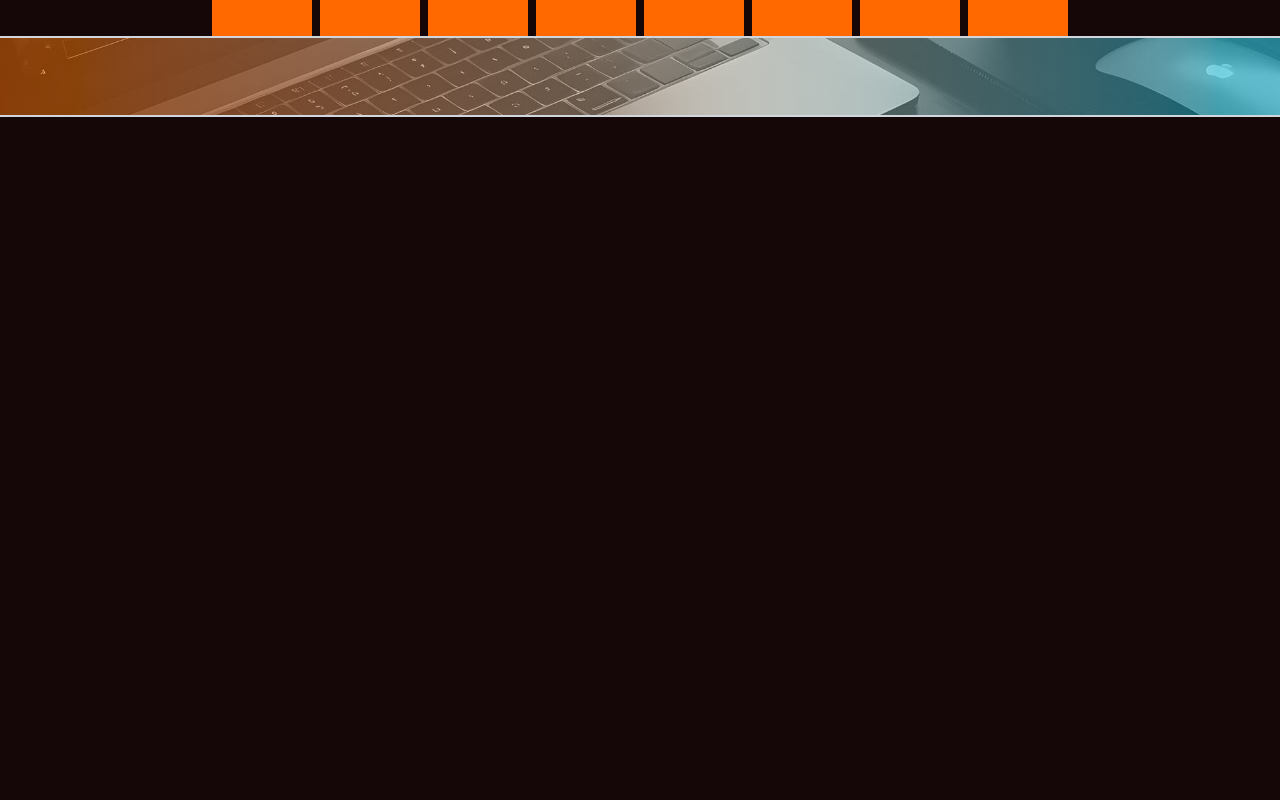
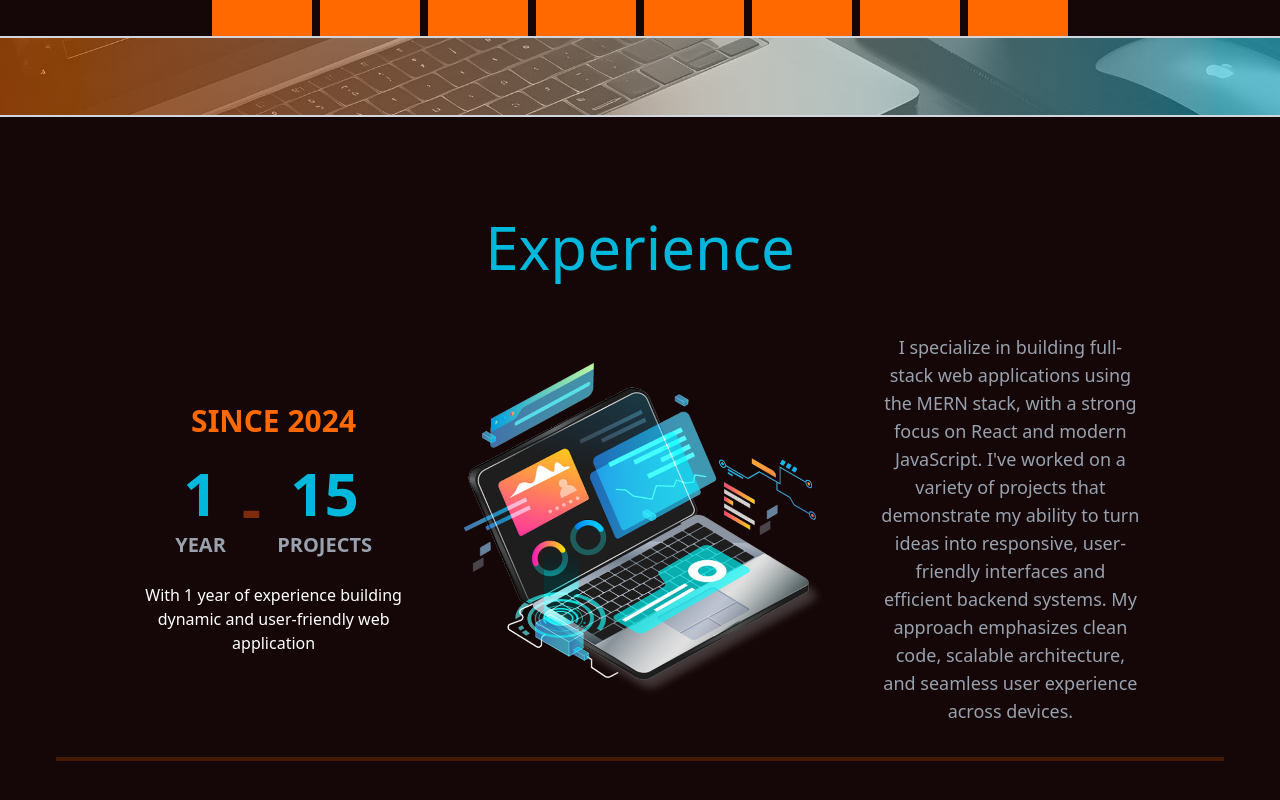
Before and after one commit to Pardeep-pathania/portfolio-website, a React (Vite) app: page / in a window 1280 px wide. Shown: the part 1894-2694 px from the top of the page. Built offline with nearby package versions, Linux system fonts and the light colour scheme.

Commit message:
experience top section completed

```diff
--- a/src/App.jsx
+++ b/src/App.jsx
@@ -7,6 +7,7 @@ import AboutMeMain from './components/about/AboutMeMain'
 import HelperSection from './components/HelperSection'
 import SkillsMain from './components/skillSection/SkillsMain'
 import SubSkills from './components/skillSection/SubSkills'
+import ExperienceMain from './components/experienceSection/ExperienceMain'
 
 const App = () => {
   return (
@@ -18,6 +19,7 @@ const App = () => {
       <AboutMeMain/>
       <SkillsMain/>
       <SubSkills/>
+      <ExperienceMain/>
 
       <HelperSection/>
     </main>
--- /dev/null
+++ b/src/components/experienceSection/AllExperience.jsx
@@ -0,0 +1,11 @@
+import React from 'react'
+
+const AllExperience = () => {
+  return (
+    <div>
+
+    </div>
+  )
+}
+
+export default AllExperience
--- /dev/null
+++ b/src/components/experienceSection/ExperienceInfo.jsx
@@ -0,0 +1,12 @@
+import React from 'react'
+
+const ExperienceInfo = ({number, text}) => {
+  return (
+    <div className='flex flex-col justify-center items-center'>
+      <p className='font-bold text-6xl text-cyan-500'>{number}</p>
+      <p className='font-bold text-xl text-gray-400 uppercase mt-2'>{text}</p>
+    </div>
+  )
+}
+
+export default ExperienceInfo
--- /dev/null
+++ b/src/components/experienceSection/ExperienceMain.jsx
@@ -0,0 +1,17 @@
+import React from 'react'
+import ExperienceText from './ExperienceText'
+import ExperienceTop from './ExperienceTop'
+import AllExperience from './AllExperience'
+
+const ExperienceMain = () => {
+  return (
+    <div id='experience' className='max-w-[1200px] mx-auto px-4 '>
+      <ExperienceText/>
+      <ExperienceTop/>
+      <div className="w-full h-1 mt-4 bg-amber-950"></div>
+      <AllExperience/>
+    </div>
+  )
+}
+
+export default ExperienceMain
--- /dev/null
+++ b/src/components/experienceSection/ExperienceText.jsx
@@ -0,0 +1,11 @@
+import React from 'react'
+
+const ExperienceText = () => {
+  return (
+    <div className='flex flex-col items-center mt-[100px] '>
+      <h2 className='text-6xl text-cyan-500 mb-10'>Experience</h2>
+    </div>
+  )
+}
+
+export default ExperienceText
--- /dev/null
+++ b/src/components/experienceSection/ExperienceTop.jsx
@@ -0,0 +1,16 @@
+import React from 'react'
+import ExperienceTopLeft from './ExperienceTopLeft'
+import ExperienceTopMiddle from './ExperienceTopMiddle'
+import ExperienceTopRight from './ExperienceTopRight'
+
+const ExperienceTop = () => {
+  return (
+    <div className='flex lg:flex-row sm:flex-col gap-4 items-center justify-center'>
+      <ExperienceTopLeft/>
+      <ExperienceTopMiddle/>
+      <ExperienceTopRight/>
+    </div>
+  )
+}
+
+export default ExperienceTop
--- /dev/null
+++ b/src/components/experienceSection/ExperienceTopLeft.jsx
@@ -0,0 +1,21 @@
+import React from 'react'
+import ExperienceInfo from './ExperienceInfo'
+
+const ExperienceTopLeft = () => {
+  return (
+    <div className='flex flex-col gap-6 w-[300px]'>
+      <p className='text-orange-500 font-bold uppercase text-3xl font-special text-center'>Since 2024</p>
+      <div className='flex justify-center items-center gap-4'>
+        <ExperienceInfo number="1" text="Year"/>
+        <p className='font-bold text-6xl text-orange-900 mb-2'>-</p>
+        <ExperienceInfo number="15" text="Projects"/>
+      </div>
+      <p className='text-center text-white'>
+        With 1 year of experience building dynamic and user-friendly web application
+      </p>
+
+    </div>
+  )
+}
+
+export default ExperienceTopLeft
--- /dev/null
+++ b/src/components/experienceSection/ExperienceTopMiddle.jsx
@@ -0,0 +1,11 @@
+import React from 'react'
+
+const ExperienceTopMiddle = () => {
+  return (
+    <div className='lg:w-[35%] md:w-[50%] sm:w-[80%] '>
+      <img src="../../public/images/experience-image.png" alt="experience image" />
+    </div>
+  )
+}
+
+export default ExperienceTopMiddle
--- /dev/null
+++ b/src/components/experienceSection/ExperienceTopRight.jsx
@@ -0,0 +1,13 @@
+import React from 'react'
+
+const ExperienceTopRight = () => {
+  return (
+    <div className='xl:w-[25%] lg:w-[30%] border-orange-950 p-4 rounded-xl '>
+      <p className='text-lg text-center text-gray-400'>
+       I specialize in building full-stack web applications using the MERN stack, with a strong focus on React and modern JavaScript. I've worked on a variety of projects that demonstrate my ability to turn ideas into responsive, user-friendly interfaces and efficient backend systems. My approach emphasizes clean code, scalable architecture, and seamless user experience across devices.
+      </p>
+    </div>
+  )
+}
+
+export default ExperienceTopRight
--- /dev/null
+++ b/src/components/experienceSection/SingleExperience.jsx
@@ -0,0 +1,11 @@
+import React from 'react'
+
+const SingleExperience = () => {
+  return (
+    <div>
+
+    </div>
+  )
+}
+
+export default SingleExperience
```
